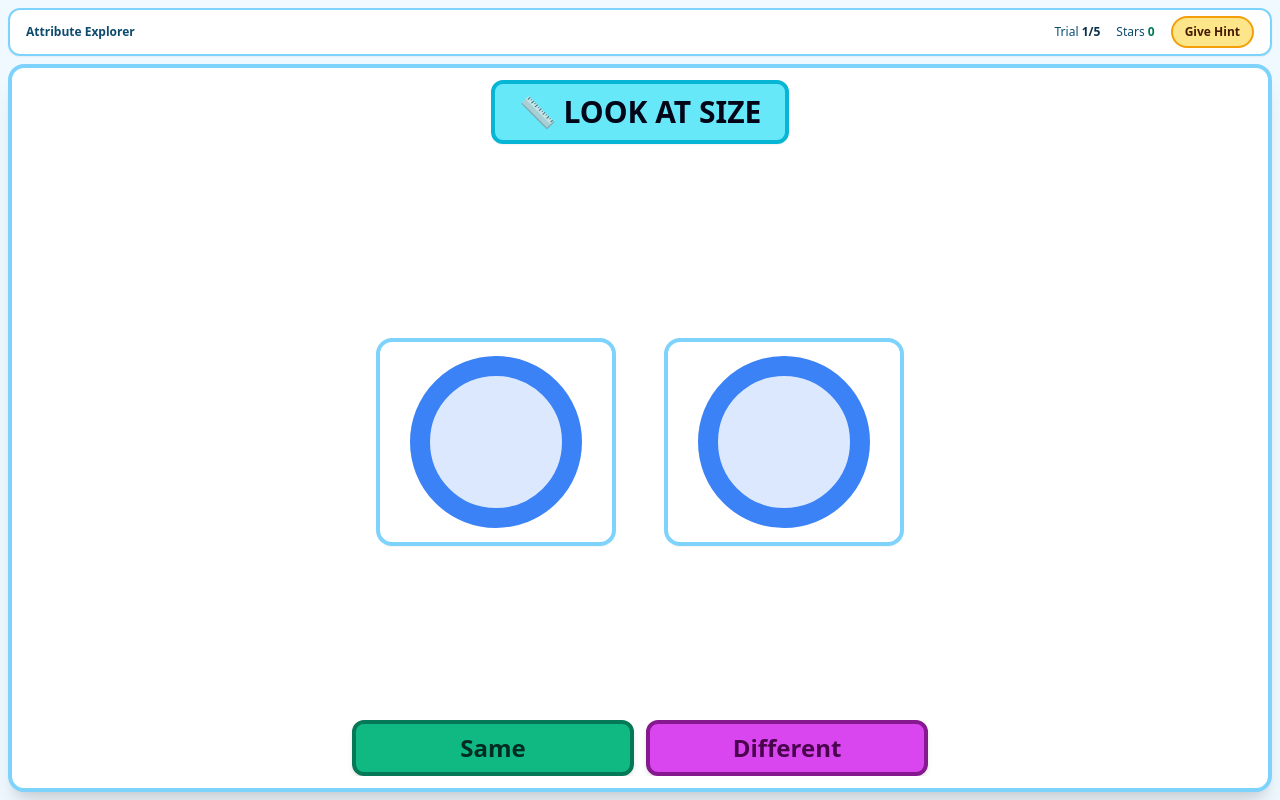
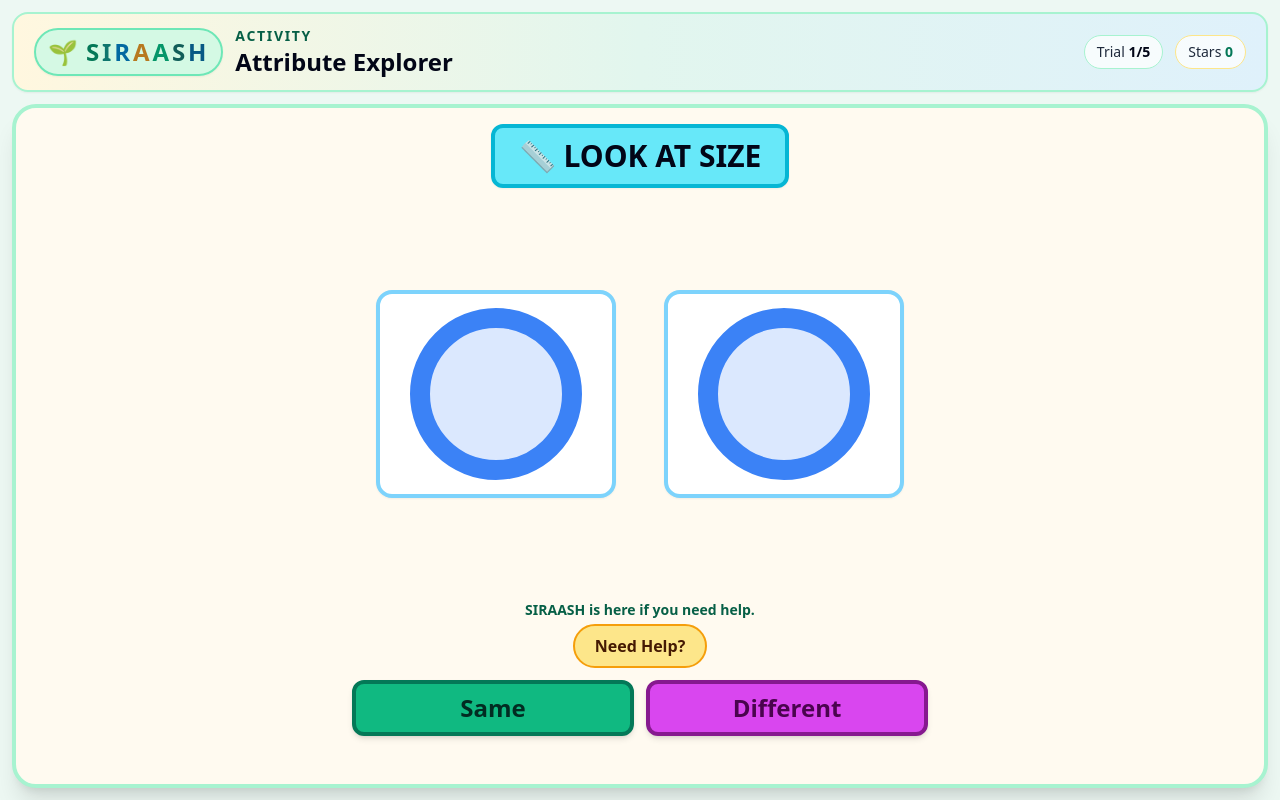
Before and after one commit to balaforyou/neuroBridge, a plain HTML site: page games/attributeExplorer/index.html in a window 1280 px wide. Drawn offline with nearby package versions, Linux system fonts and the light colour scheme.

Commit message:
NB-100.3 Add SIRAASH

```diff
--- a/games/attributeExplorer/game.js
+++ b/games/attributeExplorer/game.js
@@ -99,7 +99,7 @@ function renderProblem() {
 
     if (feedbackEl) {
         feedbackEl.innerText = '';
-        feedbackEl.className = 'text-base sm:text-lg font-black text-amber-700 min-h-[24px]';
+        feedbackEl.className = 'feedback-area text-center text-base sm:text-lg font-black text-amber-700 min-h-[24px]';
     }
 
     if (celebrationEl) {
@@ -111,6 +111,11 @@ function renderProblem() {
     if (hintButton) {
         hintButton.disabled = false;
         hintButton.classList.remove('opacity-60');
+    }
+
+    const companionHelpEl = document.getElementById('companion-help-text');
+    if (companionHelpEl) {
+        companionHelpEl.innerText = 'SIRAASH is here if you need help.';
     }
 
     renderItem(itemA, problem.cells[0], problem.rule.attribute);
@@ -175,10 +180,10 @@ function processSelection(choice) {
     }
 
     if (feedbackEl) {
-        feedbackEl.innerText = isCorrect ? '✓ Yes!' : '';
+        feedbackEl.innerText = isCorrect ? 'Nice work 😊' : "Let's look again together 🌱";
         feedbackEl.className = isCorrect
-            ? 'text-xl sm:text-2xl font-black text-emerald-700 min-h-[24px]'
-            : 'text-base sm:text-lg font-black text-amber-700 min-h-[24px]';
+            ? 'feedback-area text-center text-xl sm:text-2xl font-black text-emerald-700 min-h-[24px]'
+            : 'feedback-area text-center text-base sm:text-lg font-black text-amber-700 min-h-[24px]';
     }
 
     if (isCorrect && celebrationEl) {
@@ -247,8 +252,13 @@ function giveHint() {
 
     const feedbackEl = document.getElementById('feedback-text');
     if (feedbackEl) {
-        feedbackEl.innerText = `Look only at ${problem.rule.attribute}.`;
-        feedbackEl.className = 'text-base sm:text-lg font-black text-amber-700 min-h-[24px]';
+        feedbackEl.innerText = `SIRAASH has a clue for you 🌱 Look only at ${problem.rule.attribute}.`;
+        feedbackEl.className = 'feedback-area text-center text-base sm:text-lg font-black text-amber-700 min-h-[24px]';
+    }
+
+    const companionHelpEl = document.getElementById('companion-help-text');
+    if (companionHelpEl) {
+        companionHelpEl.innerText = 'SIRAASH has a clue for you 🌱';
     }
 
     renderCurrentItems();
--- a/games/attributeExplorer/index.html
+++ b/games/attributeExplorer/index.html
@@ -7,6 +7,13 @@
     <script src="https://cdn.tailwindcss.com"></script>
     <style>
         body { touch-action: none; -webkit-tap-highlight-color: transparent; }
+        .siraash-letter:nth-child(1) { color: #047857; }
+        .siraash-letter:nth-child(2) { color: #0f766e; }
+        .siraash-letter:nth-child(3) { color: #0369a1; }
+        .siraash-letter:nth-child(4) { color: #b7791f; }
+        .siraash-letter:nth-child(5) { color: #059669; }
+        .siraash-letter:nth-child(6) { color: #115e59; }
+        .siraash-letter:nth-child(7) { color: #075985; }
         @keyframes ae-celebrate-pop {
             0% { opacity: 0; transform: translateY(8px) scale(0.86); }
             35% { opacity: 1; transform: translateY(0) scale(1.05); }
@@ -15,28 +22,43 @@
         .celebrate-pop { animation: ae-celebrate-pop 800ms ease-out both; }
     </style>
 </head>
-<body class="bg-sky-50 text-slate-950 h-screen w-screen overflow-hidden select-none">
-    <main class="h-full w-full flex flex-col p-2 gap-2">
-        <header class="shrink-0 bg-white border-2 border-sky-300 rounded-xl px-4 py-1.5 flex items-center justify-between text-xs text-sky-900 shadow-sm">
-            <div class="font-black">Attribute Explorer</div>
-            <div class="flex items-center gap-4">
-                <div>Trial <span id="ui-trial" class="font-black text-sky-950">1/5</span></div>
-                <div>Stars <span id="ui-streak" class="font-black text-emerald-700">0</span></div>
-                <button id="hint-button" class="px-3 py-1.5 rounded-full bg-amber-200 hover:bg-amber-300 active:bg-amber-400 text-amber-950 text-xs font-black border-2 border-amber-500 transition focus:outline-none focus:ring-4 focus:ring-amber-400/60">
-                    Give Hint
-                </button>
+<body class="bg-[#edf8f3] text-slate-950 h-screen w-screen overflow-hidden select-none">
+    <main class="h-full w-full flex flex-col p-2 sm:p-3 gap-2 sm:gap-3">
+        <header class="shrink-0 rounded-2xl bg-gradient-to-r from-[#fff7df] via-[#e2f6ee] to-[#dff1fb] border-2 border-emerald-200 px-3 py-2 sm:px-5 sm:py-3 shadow-sm">
+            <div class="flex items-center justify-between gap-3">
+                <div class="min-w-0 flex items-center gap-3">
+                    <div data-growth-state-slot="future" class="shrink-0 inline-flex items-center rounded-full bg-emerald-100/90 border-2 border-emerald-300 px-3 py-1.5 shadow-sm">
+                        <span class="text-xl sm:text-2xl mr-2" aria-hidden="true">&#127793;</span>
+                        <span class="text-lg sm:text-2xl font-black tracking-[0.12em]" aria-label="SIRAASH">
+                            <span class="siraash-letter">S</span><span class="siraash-letter">I</span><span class="siraash-letter">R</span><span class="siraash-letter">A</span><span class="siraash-letter">A</span><span class="siraash-letter">S</span><span class="siraash-letter">H</span>
+                        </span>
+                    </div>
+
+                    <div class="min-w-0">
+                        <div class="text-xs sm:text-sm font-black uppercase tracking-[0.12em] text-emerald-800">Activity</div>
+                        <h1 class="truncate text-lg sm:text-2xl font-black text-slate-950">Attribute Explorer</h1>
+                    </div>
+                </div>
+
+                <div class="shrink-0 flex items-center gap-2 sm:gap-3 text-xs sm:text-sm text-slate-800">
+                    <div class="rounded-full bg-white/75 border border-emerald-200 px-3 py-1.5">
+                        Trial <span id="ui-trial" class="font-black text-slate-950">1/5</span>
+                    </div>
+                    <div class="rounded-full bg-white/75 border border-amber-200 px-3 py-1.5">
+                        Stars <span id="ui-streak" class="font-black text-emerald-700">0</span>
+                    </div>
+                </div>
             </div>
         </header>
 
-        <section class="relative flex-1 min-h-0 bg-white rounded-2xl border-4 border-sky-300 shadow-xl p-3 overflow-hidden">
-            <div id="celebration-burst" class="pointer-events-none absolute top-14 left-1/2 -translate-x-1/2 text-4xl opacity-0">✓</div>
+        <section class="relative flex-1 min-h-0 bg-[#fffaf0] rounded-3xl border-4 border-emerald-200 shadow-xl p-3 sm:p-4 overflow-hidden">
+            <div id="celebration-burst" class="pointer-events-none absolute top-16 left-1/2 -translate-x-1/2 text-4xl opacity-0">&#10003;</div>
 
-            <div class="h-full max-w-4xl mx-auto grid grid-rows-[auto_minmax(190px,1fr)_64px] gap-3 overflow-hidden">
-                <div class="text-center space-y-1">
+            <div class="h-full max-w-4xl mx-auto grid grid-rows-[auto_minmax(180px,1fr)_auto_auto] gap-2 sm:gap-3 overflow-hidden">
+                <div class="activity-content-area text-center space-y-1">
                     <div id="attribute-prompt" class="inline-flex items-center justify-center rounded-xl bg-yellow-300 border-4 border-yellow-500 px-6 py-2.5 text-2xl sm:text-3xl font-black text-slate-950 shadow-sm">
-                        🎨 LOOK AT COLOR
+                        LOOK AT COLOR
                     </div>
-                    <div id="feedback-text" class="text-base sm:text-lg font-black text-amber-700 min-h-[24px]"></div>
                 </div>
 
                 <div id="item-stage" class="min-h-0 w-full flex items-center justify-center gap-6 sm:gap-12 overflow-hidden">
@@ -44,6 +66,16 @@
                     <div id="item-b" class="relative w-48 h-44 sm:w-60 sm:h-52 rounded-2xl bg-white border-4 border-sky-300 shadow-sm flex items-center justify-center"></div>
                 </div>
 
+                <div class="need-help-area flex flex-col items-center justify-center gap-1">
+                    <div id="companion-help-text" class="text-xs sm:text-sm font-black text-emerald-800 min-h-[18px]">
+                        SIRAASH is here if you need help.
+                    </div>
+                    <button id="hint-button" class="min-h-[44px] px-5 py-2 rounded-full bg-amber-200 hover:bg-amber-300 active:bg-amber-400 text-amber-950 text-sm sm:text-base font-black border-2 border-amber-500 transition focus:outline-none focus:ring-4 focus:ring-amber-400/60">
+                        Need Help?
+                    </button>
+                </div>
+
+                <div class="space-y-2">
                     <div id="answer-dock" class="w-full max-w-xl mx-auto grid grid-cols-2 gap-3 self-end">
                         <button data-choice="same" class="answer-button h-12 sm:h-14 rounded-xl bg-emerald-500 hover:bg-emerald-400 active:bg-emerald-600 text-emerald-950 text-xl sm:text-2xl font-black shadow-md border-4 border-emerald-700 transition transform hover:scale-[1.02] focus:outline-none focus:ring-8 focus:ring-emerald-300">
                             Same
@@ -52,6 +84,9 @@
                             Different
                         </button>
                     </div>
+
+                    <div id="feedback-text" class="feedback-area text-center text-base sm:text-lg font-black text-amber-700 min-h-[24px]"></div>
+                </div>
             </div>
         </section>
     </main>
```
Lines whose indentation alone changed are shown as unchanged.
